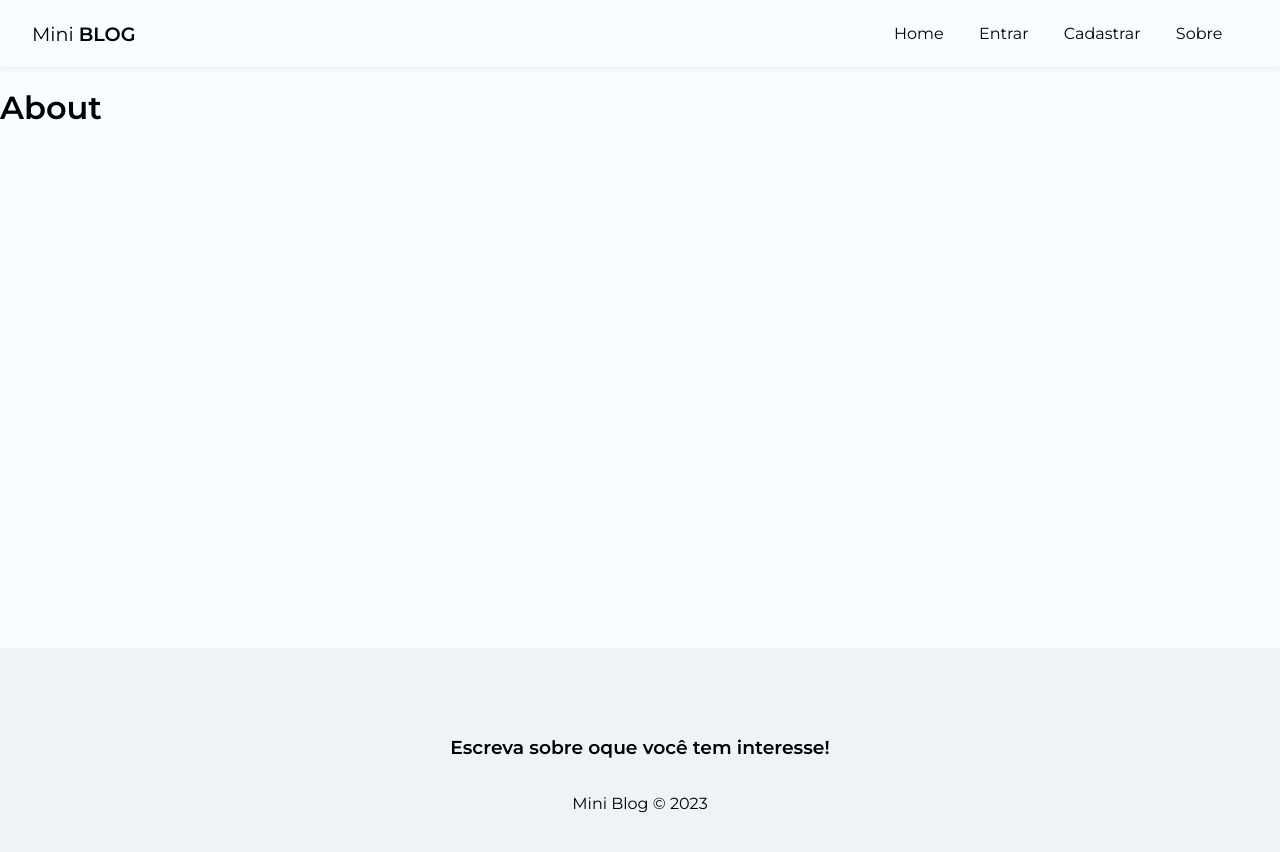
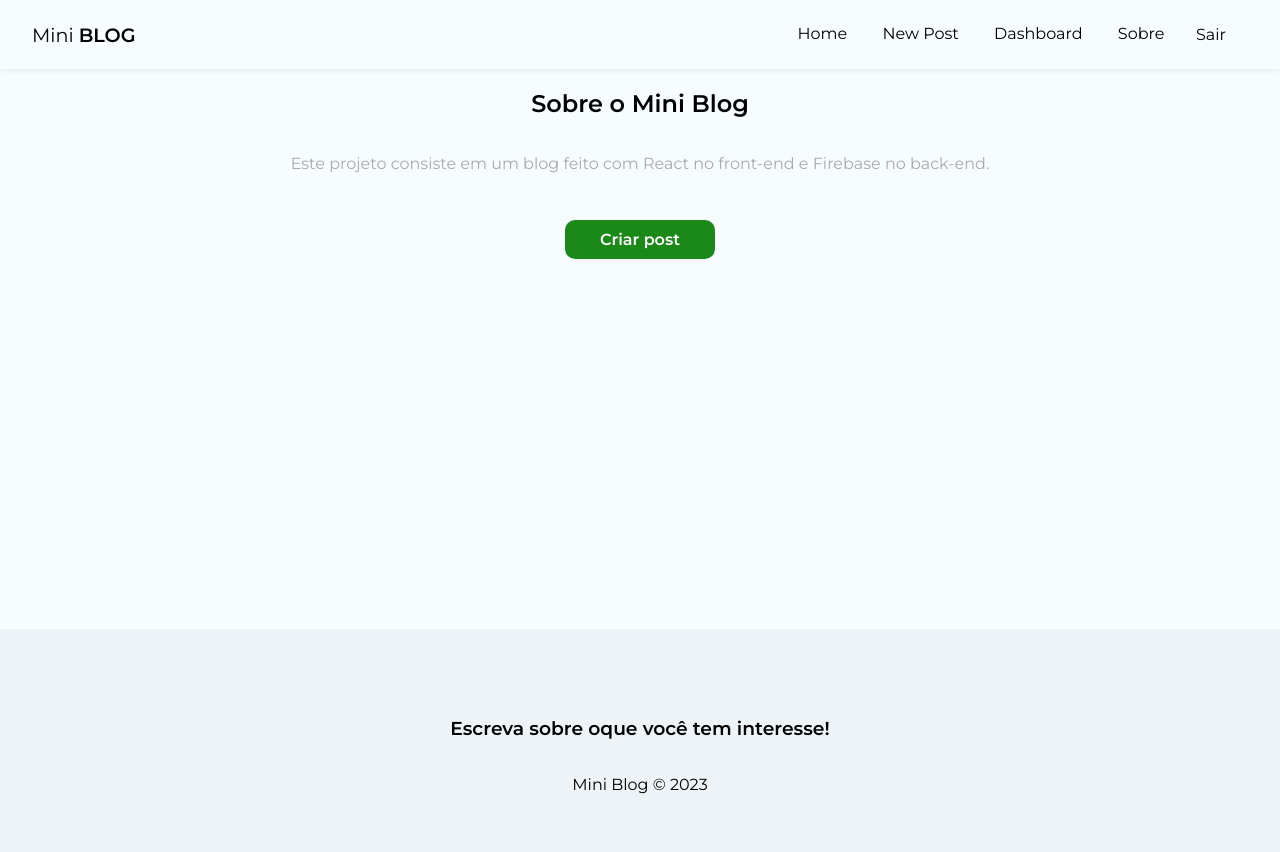
Before and after one commit to Wallison-Greg/Mini_Blog, a React (Create React App) app: page /about in a window 1280 px wide. Shown: the top 852 px of the page. Built offline with nearby package versions, Linux system fonts and the light colour scheme; no server answers; sample sign-in values are in the browser's storage.

Commit message:
aplicando restrições de tela para usuarios

```diff
--- a/src/App.js
+++ b/src/App.js
@@ -2,12 +2,21 @@
 
 //importando o path do router
 import { BrowserRouter, Routes, Route, Navigate } from 'react-router-dom';
+
+//importando path firebase
+import { onAuthStateChanged } from 'firebase/auth';
+
+//importando hooks
+import { useState, useEffect } from 'react';
+import { useAuthentication } from './hooks/useAuthentication';
 
 //importando as paginas
 import Home from "./pages/home/Home";
 import About from "./pages/about/About";
 import Register from './pages/register/Register';
 import Login from './pages/login/Login';
+import CreatePost from './pages/createpost/CreatePost';
+import Dashboard from './pages/dashboard/Dashboard';
 
 //importando o context
 import { AuthProvider } from './context/AuthContext';
@@ -17,22 +26,55 @@
 import Navbar from './components/Navbar';
 import Footer from './components/Footer';
 
+function App() {
+
+  const [user, setUser] = useState(undefined);
+  const {auth} = useAuthentication();
+
+  const loadingUser = user === undefined
+
+  useEffect(() => {
+    onAuthStateChanged(auth, (user) => {
+      setUser(user);
+    })
+  }, [auth])
+
+  if (loadingUser){
+    return <p>Carregando...</p>
+  }
 
 
-function App() {
   return (
     <div className="app">
-      <AuthProvider>
+      <AuthProvider value={{user}}>
         <BrowserRouter>{/* BrowserRouter serve para encapsular as rotas */}
 
           <Navbar></Navbar>
 
           <div className="container">
             <Routes>{/* Routes ira receber as rotas */}
+
               <Route path='/' element={<Home/>}/>
               <Route path='/about' element={<About/>}/>
-              <Route path='/register' element={<Register/>}/>
-              <Route path='/login' element={<Login/>}/>
+              {/* realizando bloquei de tela caso o usuario n esteja cadastrado */}
+              <Route
+                path='/register'
+                element={!user ? <Register/> : <Navigate to='/'/> }
+              />
+              <Route
+                path='/login'
+                element={!user ? <Login/> : <Navigate to='/'/> }
+              />
+              {/* verifica se o usuario esta logado, caso contrario ele sera redirecionado para a pagina de login */}
+              <Route
+                path='/post/create'
+                element={user ? <CreatePost/> : <Navigate to='/login'/> }
+              />
+              <Route
+                path='/dashboard'
+                element={user ? <Dashboard/> : <Navigate to='/login'/> }
+              />
+
             </Routes>
           </div>
 
--- a/src/components/Navbar.js
+++ b/src/components/Navbar.js
@@ -1,7 +1,13 @@
+import './Navbar.css';
 import { NavLink } from "react-router-dom";
-import './Navbar.css';
+import { useAuthentication } from '../hooks/useAuthentication';
+import { useAuthValue } from '../context/AuthContext';
 
 const Navbar = () => {
+
+    const {user} = useAuthValue();
+    const {logout} = useAuthentication();
+
   return (
     <nav className="navbar">
         <NavLink to="/" className="brand">
@@ -11,15 +17,34 @@
             <li>
                 <NavLink to="/">Home</NavLink>
             </li>
+            {!user && ( //caso o usuario esteja logado esse menu não ira aparecer
+                <>
                     <li>
                         <NavLink to="/login">Entrar</NavLink>
                     </li>
                     <li>
                         <NavLink to="/register">Cadastrar</NavLink>
                     </li>
+                </>
+            )}
+            {user && ( //caso o usuario esteja logado esse menu ira aparecer
+                <>
+                    <li>
+                        <NavLink to="/post/create">New Post</NavLink>
+                    </li>
+                    <li>
+                        <NavLink to="/dashboard">Dashboard</NavLink>
+                    </li>
+                </>
+            )}
             <li>
                 <NavLink to="/about">Sobre</NavLink>
             </li>
+            {user && (
+                <li>
+                    <button onClick={logout}>Sair</button>
+                </li>
+            )}
         </ul>
     </nav>
   )
--- a/src/hooks/useAuthentication.js
+++ b/src/hooks/useAuthentication.js
@@ -32,6 +32,8 @@
             return;
         }
     }
+
+    //resgistrando usuario
 
     const createUser = async (data) =>{
         checkIfIsCancelled();
@@ -76,11 +78,19 @@
         }
     }
 
+    //logout - sign out
+
+    const logout = () => {
+        checkIfIsCancelled();
+
+        signOut(auth);
+    }
+
     useEffect(()=>{
         return ()=> setCancelled(true);
     }, []);
 
-    return { auth, createUser, error, loading };
+    return { auth, createUser, error, loading, logout};
 
 };
 
--- a/src/pages/about/About.css
+++ b/src/pages/about/About.css
@@ -0,0 +1,17 @@
+.about {
+    text-align: center;
+    display: flex;
+    flex-direction: column;
+    align-items: center;
+  }
+
+  .about p {
+    color: #aaa;
+    margin-bottom: 2em;
+  }
+
+  .about a {
+    display: block;
+    margin-top: 15px;
+    padding: 10px 15px;
+  }
--- a/src/pages/about/About.js
+++ b/src/pages/about/About.js
@@ -1,9 +1,20 @@
 import './About.css'
+
+import { Link } from 'react-router-dom'
 
 const About = () => {
   return (
-    <div>
-        <h1>About</h1>
+    <div className='about'>
+      <h2>
+        Sobre o Mini <span>Blog</span>
+      </h2>
+      <p>
+        Este projeto consiste em um blog feito com React no front-end e Firebase
+        no back-end.
+      </p>
+      <Link to="/posts/create" className="btn">
+        Criar post
+      </Link>
     </div>
   )
 }
--- /dev/null
+++ b/src/pages/createpost/CreatePost.js
@@ -0,0 +1,8 @@
+import './CreatePost.css'
+const CreatePost = () => {
+  return (
+    <div>CreatePost</div>
+  )
+}
+
+export default CreatePost;
--- /dev/null
+++ b/src/pages/dashboard/Dashboard.js
@@ -0,0 +1,9 @@
+import './Dashboard.css'
+
+const Dashboard = () => {
+  return (
+    <div>Dashboard</div>
+  )
+}
+
+export default Dashboard;
```
Also changed, not shown: src/pages/createpost/CreatePost.css (added), src/pages/dashboard/Dashboard.css (added). Lines whose indentation alone changed are shown as unchanged.
